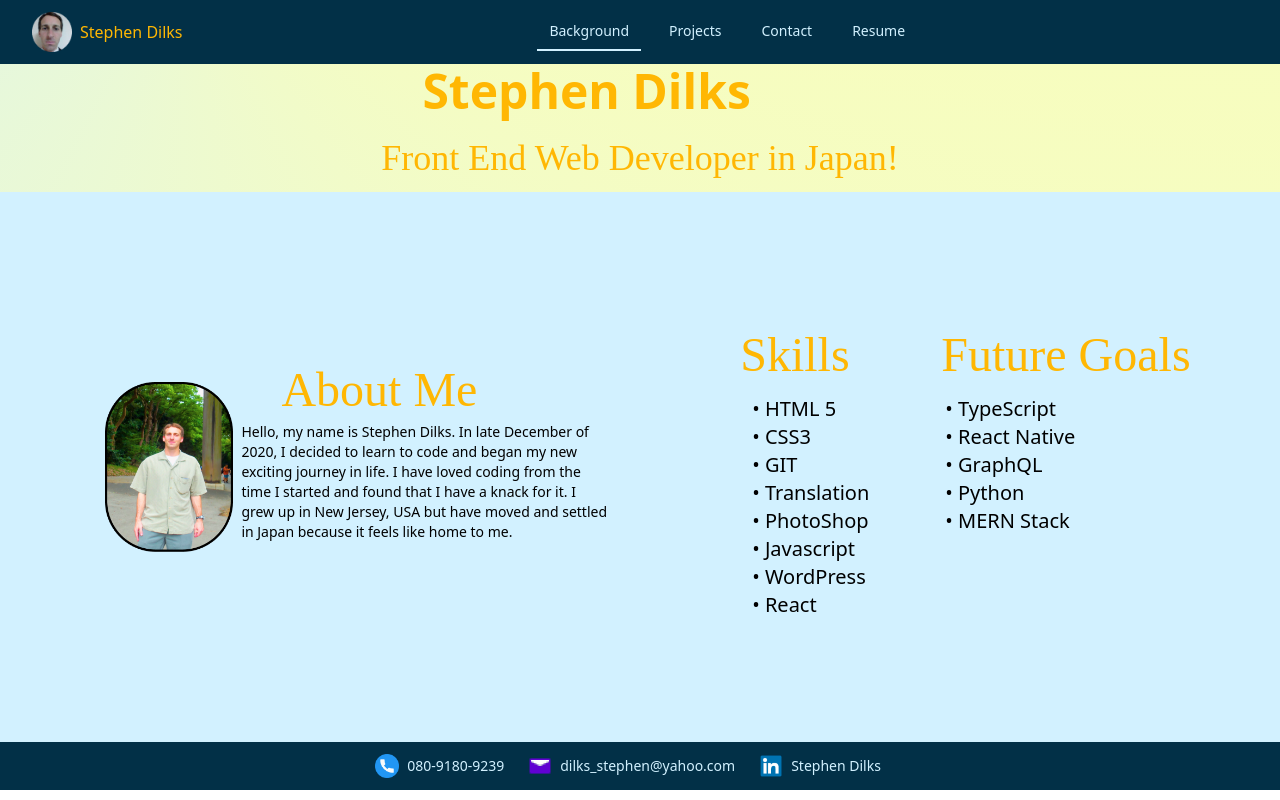
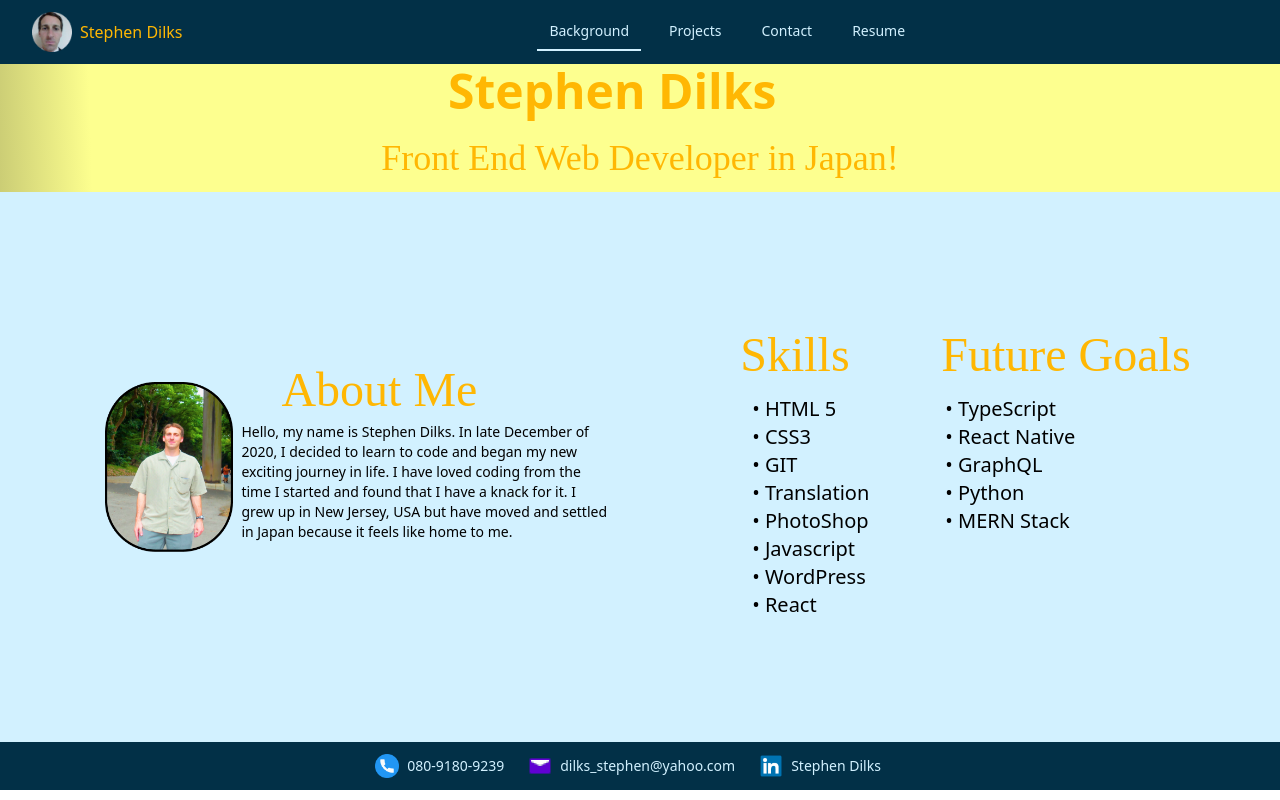
Before and after one commit to stmidi613/react-portfolio, a React (Create React App) app: page / in a window 1280 px wide. Built offline with nearby package versions, Linux system fonts and the light colour scheme.

Commit message:
I fixed the header animation so that it operates smoothly by changing the css in the header.css file.

```diff
--- a/src/HomePage/Header.css
+++ b/src/HomePage/Header.css
@@ -1,18 +1,26 @@
-#background-animation{
-    animation: background-animation 4s ease-in 1ms 1 normal forwards;
+#background-animation {
+  background: linear-gradient(
+    88.18deg,
+    #000000 -1.58%,
+    #02030c 21.54%,
+    #fdff8f 31.22%
+  );
+  background-size: 375% 100%;
+  background-position: left bottom;
+  animation: background-animation 4s ease 1ms 1 normal forwards;
 }
 
 @keyframes background-animation {
-    0%{
-        background: #D2F1FF;
+  0% {
+    background-position: 0% 100%;
   }
-    100%{
-      background: conic-gradient(from 45.75deg at 14.32% -33.81%, #FDFFB4 0deg, #D2F1FF 360deg);
+  100% {
+    background-position: 40% 100%;
   }
 }
 
 #name-animation {
-  animation: names 5s ease-in-out 1ms 1 normal forwards;
+  animation: names 3s ease-in-out 1ms 1 normal forwards;
 }
 
 @keyframes names {
@@ -23,28 +31,28 @@
   }
   50% {
     top: 35%;
-    left: 33%;
+    left: 35%;
     font-style: normal;
   }
   100% {
     position: relative;
     top: 35%;
-    left: 33%;
+    left: 35%;
     font-weight: bold;
     color: #ffb703;
   }
 }
 
 #text-animation {
-  animation: text-animation 5s ease-in-out 1ms 1 normal forwards;
+  animation: text-animation 3s ease-in-out 1ms 1 normal forwards;
 }
 
 @keyframes text-animation {
-    0%{
+  0% {
     top: 170px;
     opacity: 3%;
   }
-    100%{
+  100% {
     top: 90px;
     opacity: 100%;
     color: #ffb703;
```
Lines whose indentation alone changed are shown as unchanged.
